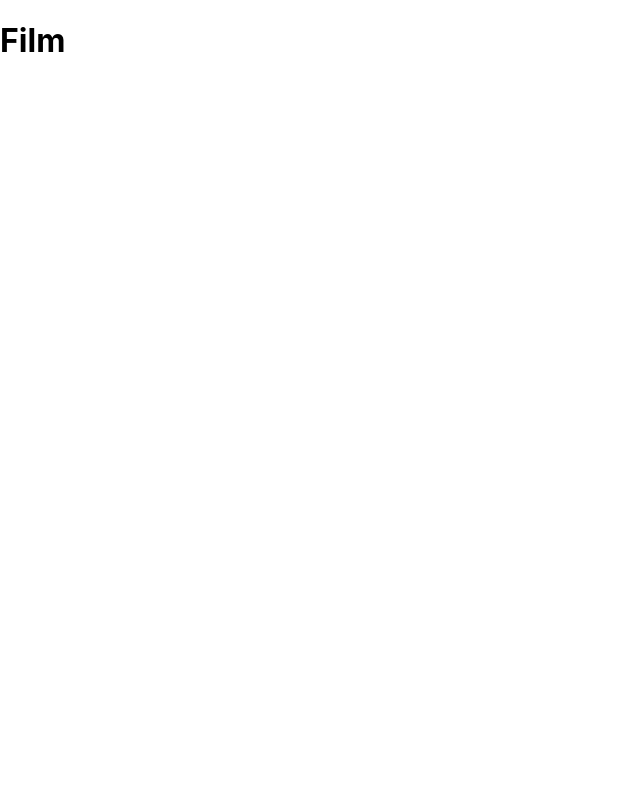
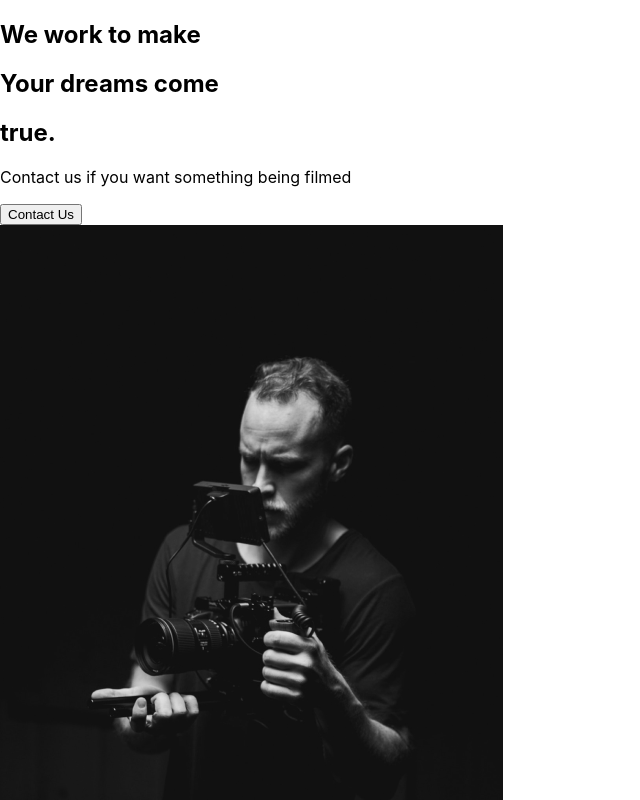
Before and after one commit to KotiMango/react-shutter, a React (Create React App) app: page / in a window 1280 px wide. Shown: the top 800 px of the page, without its empty margins (0-640 px from the left). Built offline with nearby package versions, Linux system fonts and the light colour scheme.

Commit message:
2.About Comonent and new pages

```diff
--- a/src/App.js
+++ b/src/App.js
@@ -1,7 +1,10 @@
+import React from "react";
+//Import pages
+import AboutUs from "../src/pages/AboutUs";
 function App() {
   return (
     <div className="App">
-      <h1>Film</h1>
+      <AboutUs />
     </div>
   );
 }
--- /dev/null
+++ b/src/components/AboutSection.js
@@ -0,0 +1,30 @@
+import React from "react";
+import home1 from "../img/home1.png";
+const AboutSection = () => {
+  return (
+    <div>
+      <div className="description">
+        <div className="title">
+          <div className="hide">
+            <h2>We work to make</h2>
+          </div>
+          <div className="hide">
+            <h2>
+              Your <span>dreams</span> come
+            </h2>
+          </div>
+          <div className="hide">
+            <h2>true.</h2>
+          </div>
+        </div>
+        <p>Contact us if you want something being filmed </p>
+        <button>Contact Us</button>
+      </div>
+      <div className="image">
+        <img src={home1} alt="Some dude holding a camera or whatever" />
+      </div>
+    </div>
+  );
+};
+
+export default AboutSection;
--- /dev/null
+++ b/src/pages/AboutUs.js
@@ -0,0 +1,8 @@
+import React from "react";
+//Page components
+import AboutSection from "../components/AboutSection";
+const AboutUs = () => {
+  return <AboutSection />;
+};
+
+export default AboutUs;
```
